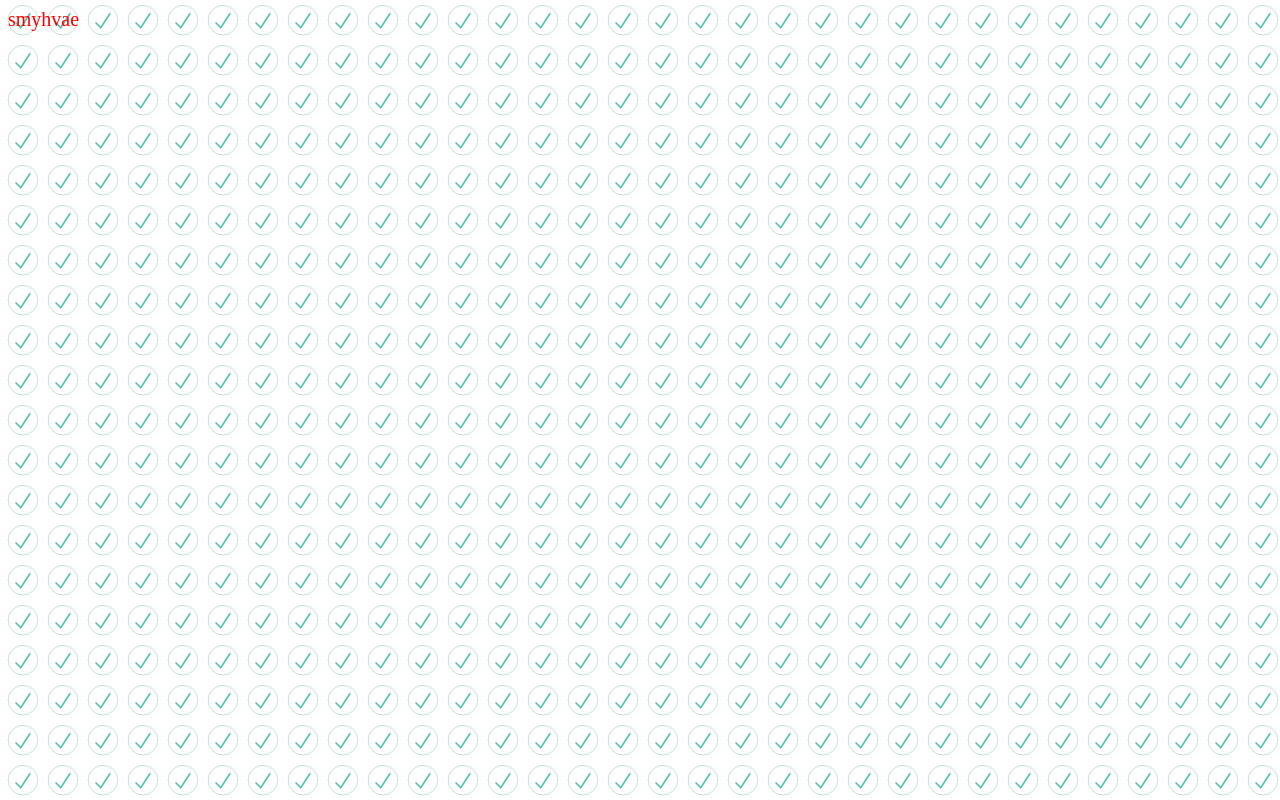
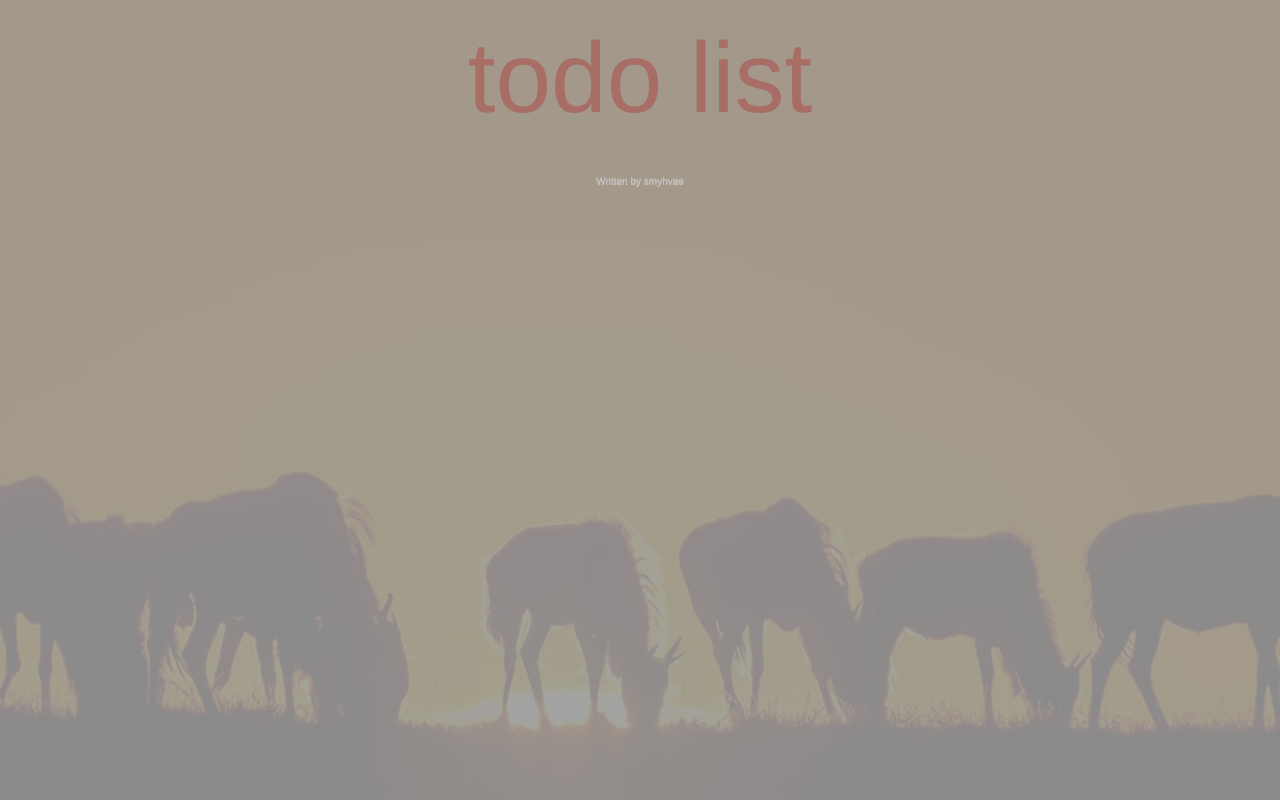
Before and after one commit to qianguyihao/vue-todo, a Vue app: page / in a window 1280 px wide. Built offline with nearby package versions, Linux system fonts and the light colour scheme; the HTML template or start-up script is replaced by a standard one.

Commit message:
add：父组件app.vue引入子组件header.vue

```diff
--- /dev/null
+++ b/postcss.config.js
@@ -0,0 +1,7 @@
+const autoprefixer = require('autoprefixer');
+
+module.exports= {
+    plugins:[
+        autoprefixer()
+    ]
+}
--- a/src/app.vue
+++ b/src/app.vue
@@ -1,19 +1,48 @@
 <template>
-  <div class="test">{{myText}}</div>
+  <div id="app">
+     <!-- 单独铺一层绝对定位的 div，使背景虚化 -->
+     <div class="cover"></div>
+   <Header></Header>
+  <!--   <todo></todo> -->
+    <Footer></Footer>
+  </div>
 </template>
 
 <script>
+
+
+//导入子组件。注意，Header 组件要大写，避免与默认的 header 标签冲突
+import Header from './todo/header.vue'
+ import Footer from './todo/footer.jsx'
+// import Todo from './todo/todo.vue'
+
 export default {
-  data() {
-    return {
-      myText: "smyhvae"
-    };
+  //【重要】要在 components 中声明子组件，才能在上面的
+  components: {
+    Header,
+    Footer
+    // Todo,
   }
-};
+}
 </script>
 
-<style>
-.test{
-  color:red;
+<style lang="stylus" scoped>
+// 设置与处理的语言为stylus。另外，scoped表示样式只在指定的组件中生效
+#app{
+  position absolute
+  left 0
+  right 0
+  top 0
+  bottom 0
+}
+.cover{
+  position absolute
+  left 0
+  top 0
+  right 0
+  bottom 0
+  background-color #999
+  opacity .9
+  z-index -1
 }
 </style>
--- /dev/null
+++ b/src/assets/styles/footer.styl
@@ -0,0 +1,7 @@
+#footer{
+  margin-top 40px
+  text-align center
+  color: #bfbfbf;
+  font-size: 10px;
+  text-shadow: 0 1px 0 rgba(255, 255, 255, 0.5);
+}
--- /dev/null
+++ b/src/assets/styles/global.styl
@@ -0,0 +1,15 @@
+html, body{
+  margin 0
+  padding 0
+  width 100%
+  height 100%
+}
+body{
+  background-image: url('../images/bg.jpeg')
+  background-size: cover
+  background-position: center;
+  font: 14px 'Helvetica Neue', Helvetica, Arial, sans-serif;
+  color: #4d4d4d;
+  font-smoothing: antialiased;
+  font-weight: 300;
+}
--- a/src/assets/styles/test-stylus.styl
+++ /dev/null
@@ -1,2 +0,0 @@
-body
-  font-size 20px
--- a/src/assets/styles/test.css
+++ /dev/null
@@ -1,4 +0,0 @@
-body {
-  color: red;
-  background-image: url('../images/done.svg')
-}
--- a/src/index.js
+++ b/src/index.js
@@ -1,14 +1,12 @@
 import Vue from 'vue'
 import App from './app.vue'
 
-import './assets/styles/test.css'
-import './assets/images/bg.jpeg'
-import './assets/styles/test-stylus.styl'
+import './assets/styles/global.styl'
 
 
-const root = document.createElement('div');
+const root = document.createElement('div')
 document.body.appendChild(root)
 
 new Vue({
     render: (h) => h(App)
-}).$mount(root); //挂在到 root 节点
+}).$mount(root); //将 app.vue 挂在到 root 节点
--- /dev/null
+++ b/src/todo/footer.jsx
@@ -0,0 +1,18 @@
+//引入 footer的 样式
+import '../assets/styles/footer.styl'
+
+//底部的区域
+export default {
+  data() {
+    return {
+      author: 'smyhvae'
+    }
+  },
+  render() {
+    return (
+      <div id="footer">
+        <span>Written by {this.author}</span>
+      </div>
+    )
+  }
+}
--- /dev/null
+++ b/src/todo/header.vue
@@ -0,0 +1,18 @@
+<template>
+<!-- 定义头部的部分。头部只有一个标题 -->
+  <header class="main-header">
+    <h1>todo list</h1>
+  </header>
+</template>
+
+<style lang="stylus" scoped>
+.main-header{
+  text-align center
+  h1{
+    font-size 100px
+    color: rgba(175, 47, 47, 0.4)
+    font-weight 400
+    margin 20px
+  }
+}
+</style>
--- a/webpack.config.js
+++ b/webpack.config.js
@@ -21,6 +21,11 @@
                 test: /\.vue$/,  //通过`vue-loader`工具，让 webpack 支持 .vue 文件的编译
                 loader: 'vue-loader'
             },
+            //加载 jsx 文件
+            {
+                test: /\.jsx$/,
+                loader: 'babel-loader'
+            },
             //加载 css 文件
             {
                 test: /\.css$/,
@@ -35,6 +40,12 @@
                 use: [
                     'style-loader',
                     'css-loader',
+                    {//使用 'postcss-loader'所生成的 sourceMap，而不要使用 'stylus-loader' 所生成的 sourceMap
+                        loader: 'postcss-loader',
+                        options: {
+                            sourceMap: true
+                        }
+                    },
                     'stylus-loader'
                 ]
             },
@@ -53,11 +64,11 @@
             }
         ]
     },
-    plugins:[
+    plugins: [
         new webpack.DefinePlugin({
             //下面这个插件很有用：在这里定义之后，我们就可以在项目的js代码中，直接调用 `process.evn.NODE_ENV` 来判断环境
             //比如说，开发环境中，会打印很多错误信息，但是这些内容并不需要放在生产环境中，这时就可以用到环境的判断
-            'process.evn':{
+            'process.evn': {
                 NODE_ENV: isDev ? '"development"' : '"production"'
             }
         }),
```
Also changed, not shown: package.json (+8 -0 lines), .babelrc (added), 2 other files (tests, documents, lock files or other folders).
